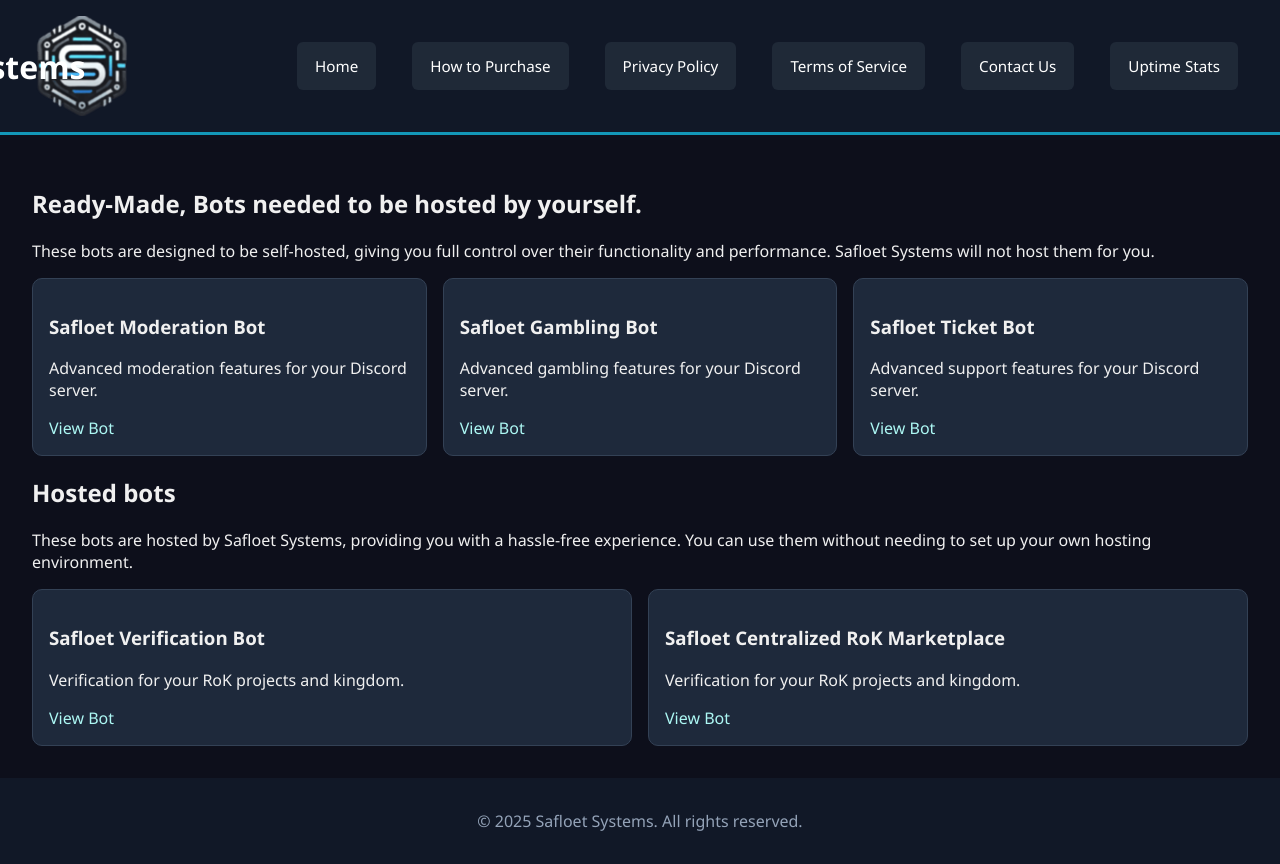
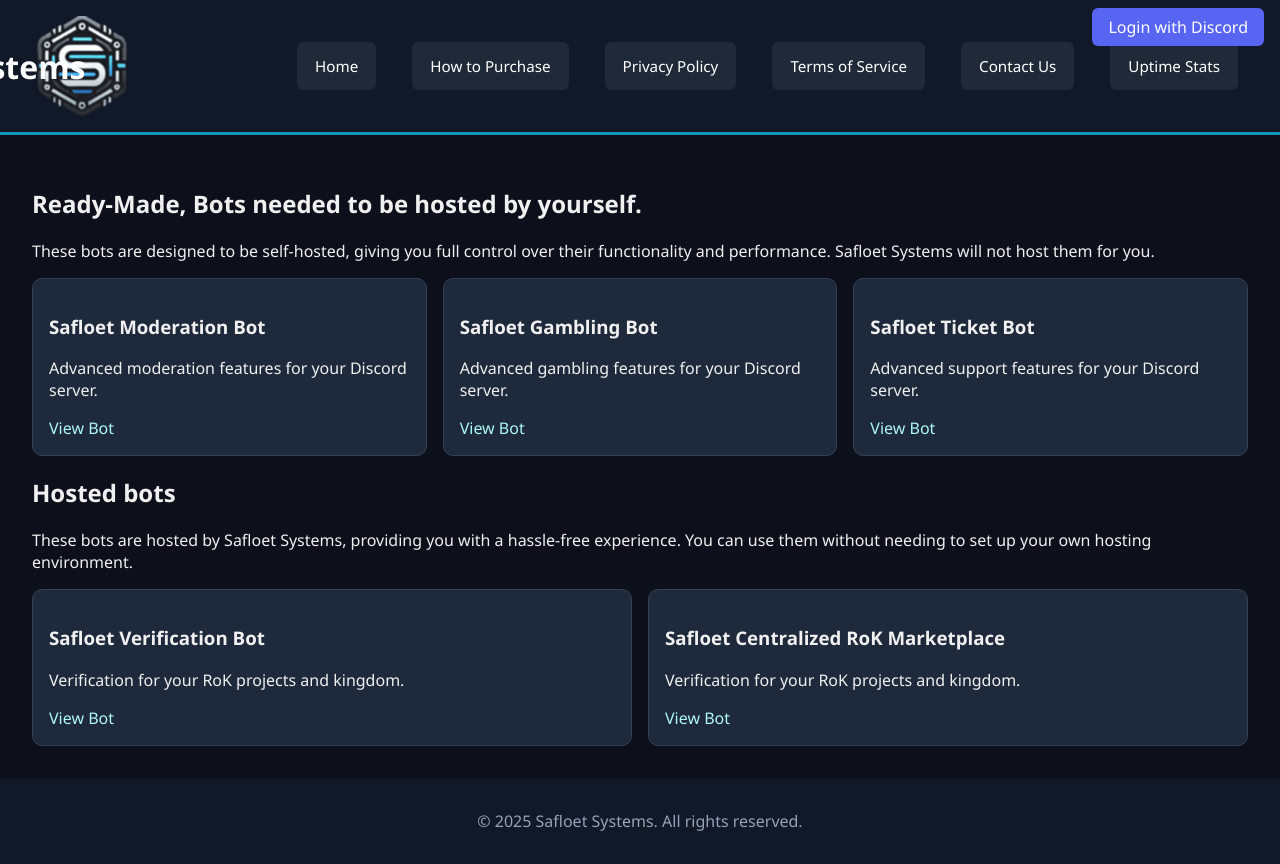
Before and after one commit to SabatoLaManna/SystemsTestSite, a plain HTML site: page index.html in a window 1280 px wide. Drawn offline with Linux system fonts and the light colour scheme.

Commit message:
Update index.html

```diff
--- a/index.html
+++ b/index.html
@@ -57,6 +57,13 @@
         <p>Verification for your RoK projects and kingdom.</p>
         <a href="bots/SafloetVerificationBot.html">View Bot</a>
       </div>
+      <div id="login-area" style="position: absolute; top: 1rem; right: 1rem;">
+  <a href="https://auth.safloetsystems.xyz/login"
+     style="padding: 0.5rem 1rem; background: #5865F2; color: white; text-decoration: none; border-radius: 6px;">
+     Login with Discord
+  </a>
+</div>
+
   </main>
 
   <footer>
```
